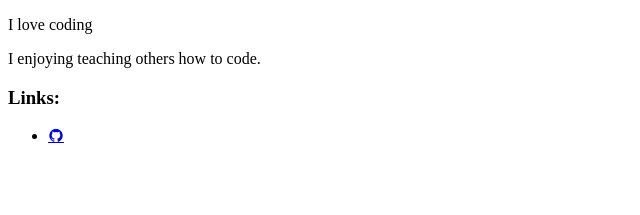
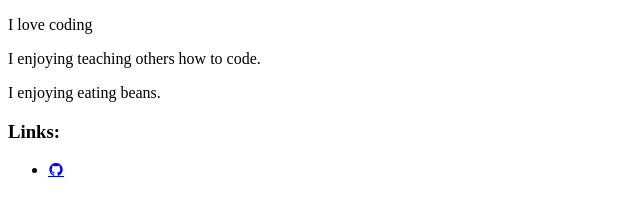
Before and after one commit to SekavArielight/toggle-task-one, a plain HTML site: page index.html in a window 1280 px wide. Shown: the part 315-530 px from the top of the page, without its empty margins (0-640 px from the left). Drawn offline with nearby package versions, Linux system fonts and the light colour scheme.

Commit message:
modified index.html

```diff
--- a/index.html
+++ b/index.html
@@ -27,6 +27,7 @@
       <h3>About Me</h3>
       <p>I love coding</p>
       <p>I enjoying teaching others how to code.</p>
+      <p>I enjoying eating beans.</p>
     </section>
 
     <section>
```
